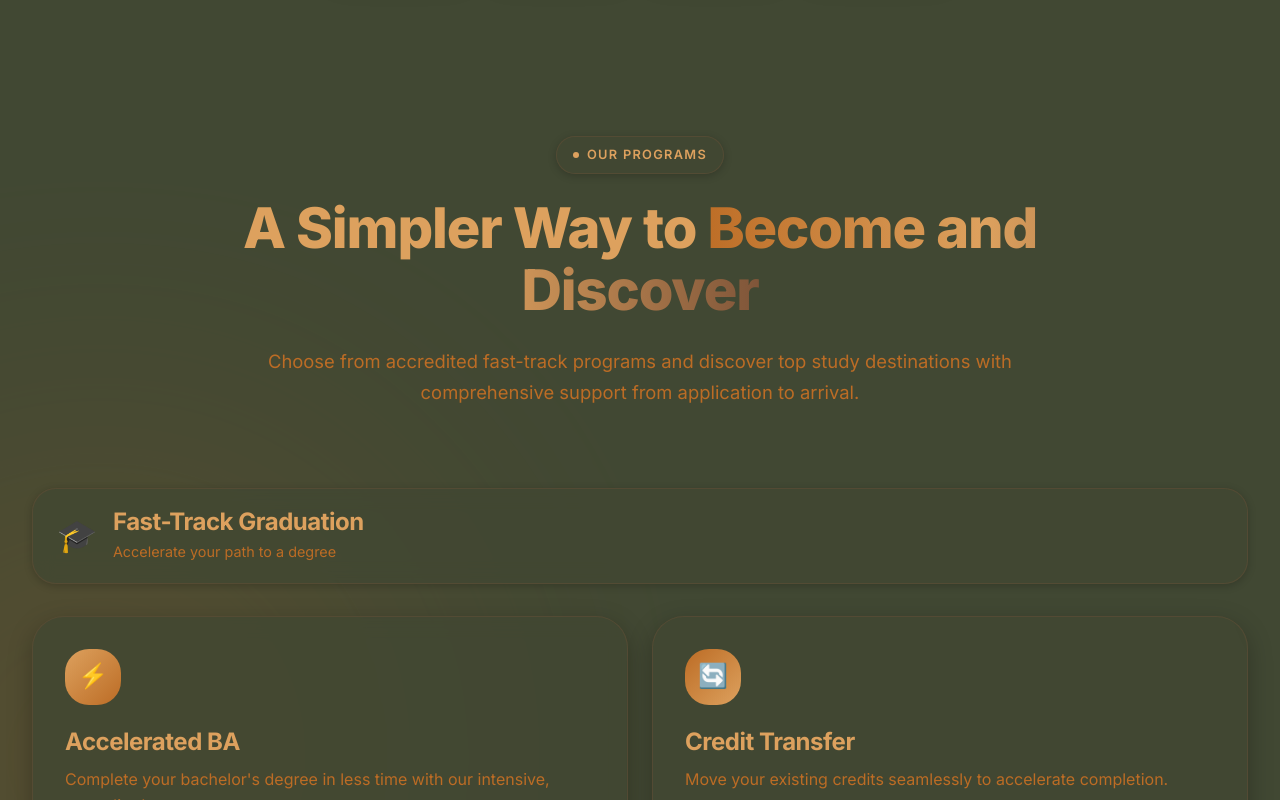
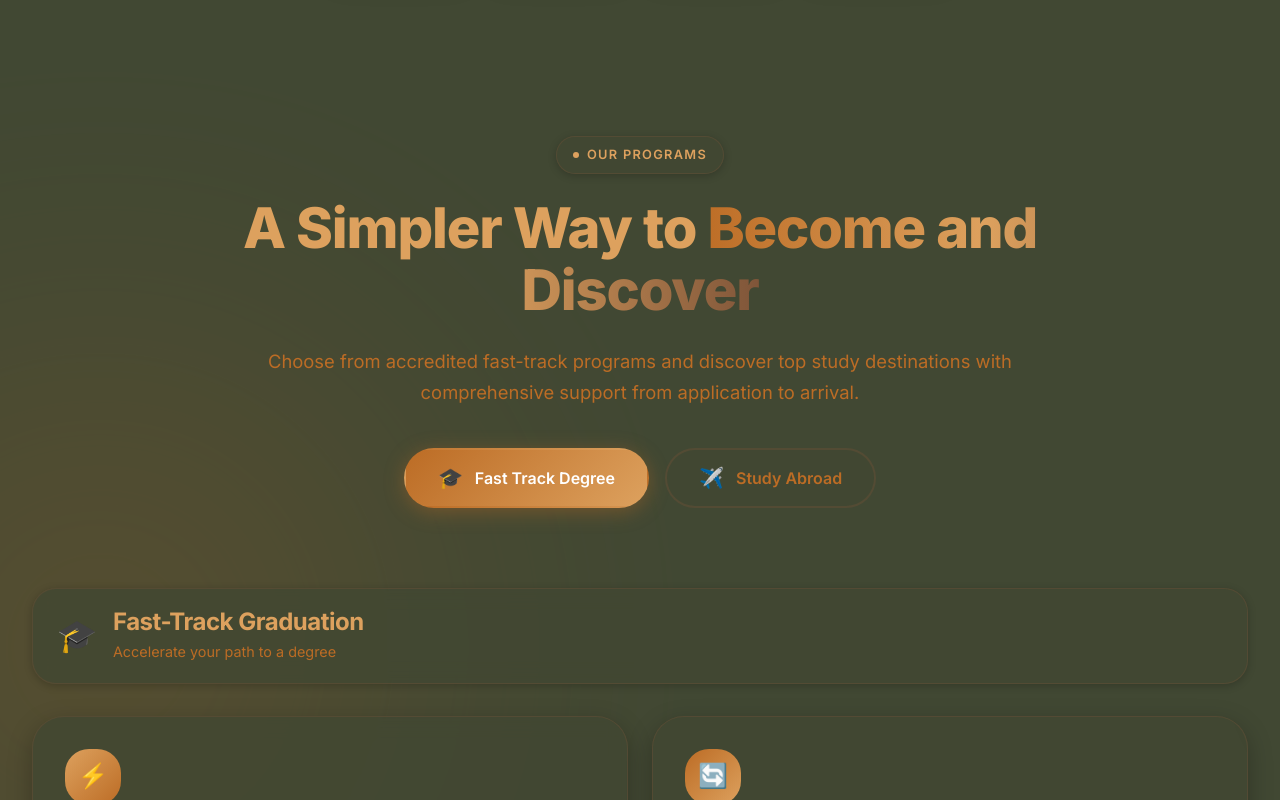
Before and after one commit to punithrajhs8-png/podimass, a React (Vite) app: page / in a window 1280 px wide. Shown: the part 760-1560 px from the top of the page. Built offline with nearby package versions, Linux system fonts and the light colour scheme.

Commit message:
Add toggle buttons to switch between Fast Track Degree and Study Abroad sections

```diff
--- a/src/components/GradfastLanding.css
+++ b/src/components/GradfastLanding.css
@@ -462,6 +462,53 @@
     font-size: 1.15rem;
     color: var(--color-text-secondary);
     line-height: 1.7;
+}
+
+/* ==================== PROGRAM TOGGLE ==================== */
+.program-toggle {
+    display: flex;
+    align-items: center;
+    justify-content: center;
+    gap: 1rem;
+    margin-top: 2.5rem;
+}
+
+.toggle-btn {
+    display: inline-flex;
+    align-items: center;
+    gap: 0.75rem;
+    padding: 1rem 2rem;
+    font-size: 1rem;
+    font-weight: 600;
+    color: var(--color-text-secondary);
+    background: rgba(65, 72, 51, 0.6);
+    border: 2px solid var(--glass-border);
+    border-radius: var(--radius-full);
+    cursor: pointer;
+    transition: all var(--transition-normal);
+}
+
+.toggle-btn:hover {
+    background: rgba(74, 82, 64, 0.8);
+    border-color: var(--color-gold);
+    color: var(--color-gold);
+    transform: translateY(-2px);
+}
+
+.toggle-btn.active {
+    background: var(--gradient-primary);
+    border-color: transparent;
+    color: white;
+    box-shadow: var(--glow-orange);
+}
+
+.toggle-btn.active:hover {
+    transform: translateY(-2px);
+    box-shadow: 0 6px 25px rgba(188, 108, 37, 0.5);
+}
+
+.toggle-icon {
+    font-size: 1.25rem;
 }
 
 /* ==================== BENTO GRID ==================== */
--- a/src/components/GradfastLanding.tsx
+++ b/src/components/GradfastLanding.tsx
@@ -198,6 +198,8 @@ const BentoCard: React.FC<BentoCardProps> = ({
 };
 
 const Programs: React.FC = () => {
+    const [activeTab, setActiveTab] = useState<'fasttrack' | 'abroad'>('fasttrack');
+
     return (
         <section className="programs section" id="programs">
             {/* Section Glow */}
@@ -217,9 +219,28 @@ const Programs: React.FC = () => {
                         Choose from accredited fast-track programs and discover top study destinations
                         with comprehensive support from application to arrival.
                     </p>
+
+                    {/* Toggle Buttons */}
+                    <div className="program-toggle">
+                        <button
+                            className={`toggle-btn ${activeTab === 'fasttrack' ? 'active' : ''}`}
+                            onClick={() => setActiveTab('fasttrack')}
+                        >
+                            <span className="toggle-icon">🎓</span>
+                            Fast Track Degree
+                        </button>
+                        <button
+                            className={`toggle-btn ${activeTab === 'abroad' ? 'active' : ''}`}
+                            onClick={() => setActiveTab('abroad')}
+                        >
+                            <span className="toggle-icon">✈️</span>
+                            Study Abroad
+                        </button>
+                    </div>
                 </AnimatedSection>
 
                 {/* Fast-Track Graduation Section */}
+                {activeTab === 'fasttrack' && (
                     <div className="bento-section">
                         <AnimatedSection className="bento-header">
                             <div className="bento-header-icon">🎓</div>
@@ -259,8 +280,10 @@ const Programs: React.FC = () => {
                             />
                         </div>
                     </div>
+                )}
 
                 {/* Study Abroad Section */}
+                {activeTab === 'abroad' && (
                     <div className="bento-section">
                         <AnimatedSection className="bento-header">
                             <div className="bento-header-icon">✈️</div>
@@ -309,6 +332,7 @@ const Programs: React.FC = () => {
                             />
                         </div>
                     </div>
+                )}
             </div>
         </section>
     );
```
Lines whose indentation alone changed are shown as unchanged.
